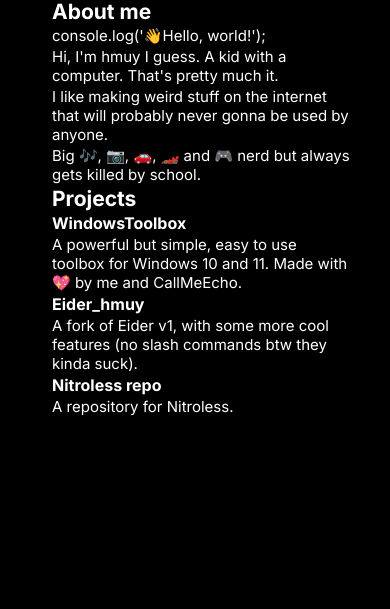
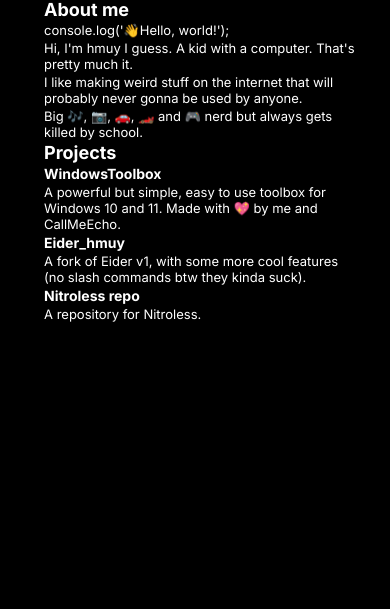
Before and after one commit to khanhmuy/khanhmuy.github.io, a plain HTML site: page index.html in a window 390 px wide. Shown: the part 235-844 px from the top of the page. Drawn offline with Linux system fonts and the light colour scheme.

Commit message:
uhh fuck mobile idk

```diff
--- a/style.css
+++ b/style.css
@@ -84,8 +84,17 @@
     color: gray;
 }
 @media screen and (max-width: 900px) {
+    p {
+        font-size: 13px;
+    }
+    h2 {
+        font-size: 18px;
+    }
+    h3 {
+        font-size: 14px;
+    }
     #main-container {
-        width: 19em;
+        width: 20em;
         height: 34em;
     }
 }
```
